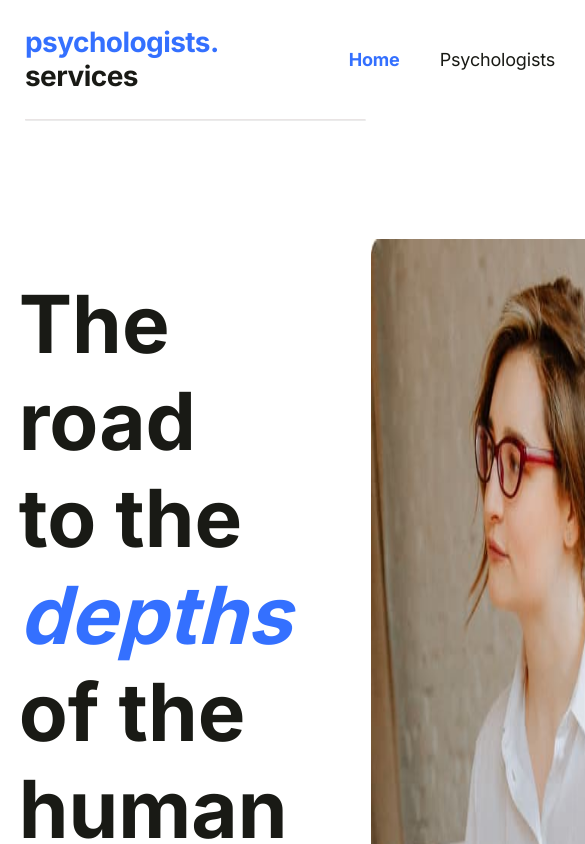
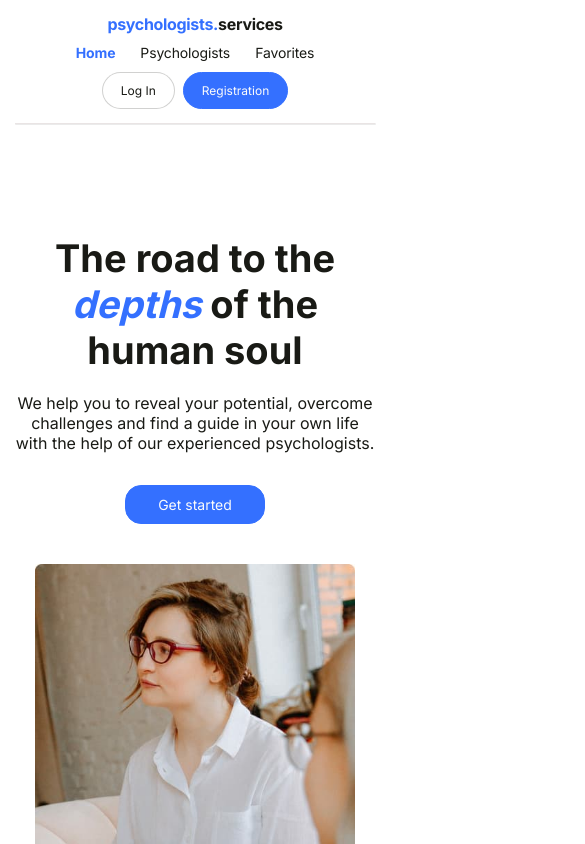
Before and after one commit to HalynaLysun/Services_of_Psychologists, a React (Vite) app: page / in a window 390 px wide. Shown: the top 844 px of the page, 585 px wide, since content can reach past the window. Built offline with nearby package versions, Linux system fonts and the light colour scheme; no server answers.

Commit message:
implement responsive design for mobile and tablet devices
Add responsive layout for Header, Navigation, and Auth sections - Improve Home page responsiveness using flex-wrap and fluid gaps - Optimize Footer and Auth navigation for small screens (375px+)

```diff
--- a/src/components/AuthNav/AuthNav.module.css
+++ b/src/components/AuthNav/AuthNav.module.css
@@ -6,7 +6,10 @@
   line-height: 1.25;
   letter-spacing: -0.01em;
   font-weight: 500;
-  margin-left: auto;
+}
+
+.auth :focus {
+  outline: solid 1px blue;
 }
 
 .login {
@@ -23,3 +26,26 @@
   color: #fbfbfb;
   background-color: #3470ff;
 }
+
+@media screen and (max-width: 760px) {
+  .auth {
+    justify-content: center;
+    font-size: 12px;
+  }
+
+  .login,
+  .reg {
+    padding: 10px 18px;
+  }
+}
+
+@media screen and (max-width: 375px) {
+  .auth {
+    font-size: 8px;
+  }
+
+  .login,
+  .reg {
+    padding: 6px 8px;
+  }
+}
--- a/src/components/Layout/Layout.module.css
+++ b/src/components/Layout/Layout.module.css
@@ -16,6 +16,7 @@
   justify-content: flex-start;
   align-items: center;
   padding: 40px 0;
+  margin-top: 40px;
 }
 
 .loaderWrapper {
@@ -30,35 +31,37 @@
   padding: 20px 0;
   text-align: center;
   border-top: 1px solid #e0e0e0;
+  margin-top: 40px;
+  font-size: 18px;
 }
 
 @media screen and (max-width: 760px) {
   .container {
-    padding: 0 25px;
     gap: 25px;
   }
 
   .main {
-    padding: 30px 0;
+    margin-top: 20px;
   }
 
   .footer {
-    padding: 15px 0;
+    margin-top: 20px;
+    font-size: 14px;
   }
 }
 
-@media screen and (max-width: 320px) {
+@media screen and (max-width: 375px) {
   .container {
     padding: 0 10px;
-    gap: 15px;
+    gap: 10px;
   }
 
   .main {
-    padding: 15px 0;
+    margin-top: 10px;
   }
 
   .footer {
     font-size: 12px;
-    padding: 10px 0;
+    margin-top: 10px;
   }
 }
--- a/src/components/Navigation/Navigation.module.css
+++ b/src/components/Navigation/Navigation.module.css
@@ -1,11 +1,12 @@
 .nav {
   position: relative;
   display: flex;
+  gap: 10px;
+  flex-wrap: wrap;
   align-items: center;
   justify-content: space-between;
   width: 100%;
   padding: 24px 0;
-  margin-bottom: 64px;
 }
 
 .nav ::after {
@@ -21,11 +22,14 @@
 }
 
 .logo {
-  margin-right: 130px;
   font-size: 28px;
   font-weight: bold;
   line-height: 1.2;
   letter-spacing: -0.02em;
+}
+
+.logo :focus {
+  outline: solid 1px blue;
 }
 
 .logoLeft {
@@ -40,8 +44,58 @@
   line-height: 1.25;
   letter-spacing: -0.01em;
 }
+.pages :focus {
+  outline: solid 1px blue;
+}
 
 .activeLink {
   color: #3470ff;
   font-weight: 900;
 }
+
+@media screen and (max-width: 760px) {
+  .nav {
+    gap: 10px;
+    padding: 15px 0;
+    justify-content: center;
+  }
+
+  .nav ::after {
+    height: 0.5px;
+  }
+
+  .logo {
+    margin-right: 0;
+    font-size: 16px;
+  }
+
+  .pages {
+    gap: 25px;
+    font-size: 14px;
+  }
+}
+
+@media screen and (max-width: 375px) {
+  .nav {
+    align-items: flex-start;
+    gap: 10px;
+    padding: 8px 0;
+  }
+
+  .logo {
+    font-size: 10px;
+  }
+
+  .logoRight {
+    display: block;
+  }
+
+  .pages {
+    display: flex;
+    flex-direction: column;
+    justify-content: center;
+    align-items: center;
+    gap: 6px;
+    font-size: 8px;
+  }
+}
--- a/src/index.css
+++ b/src/index.css
@@ -11,6 +11,8 @@ body {
   padding: 0;
   color: #191a15;
   font-family: "Inter", sans-serif;
+  max-width: 100%;
+  overflow-x: hidden;
 }
 
 input,
--- a/src/pages/HomePage/HomePage.module.css
+++ b/src/pages/HomePage/HomePage.module.css
@@ -1,14 +1,20 @@
 .container {
   display: flex;
+  flex-wrap: wrap;
+  justify-content: center;
+  align-items: center;
+  text-align: center;
   gap: 80px;
+  width: 100%;
 }
 
 .wrapper {
+  max-width: 620px;
   gap: 20px;
 }
 
 .title {
-  padding-top: 36px;
+  margin-top: 36px;
   font-size: 80px;
   margin-bottom: 20px;
 }
@@ -16,30 +22,6 @@
 .partTitle {
   color: #3470ff;
   font-style: italic;
-}
-
-.auth {
-  display: flex;
-  list-style: none;
-  gap: 8px;
-  font-size: 16px;
-  line-height: 1.25;
-  letter-spacing: -0.01em;
-  font-weight: 500;
-}
-
-.login {
-  padding: 14px 39px;
-  border: 1px solid #191a1533;
-  border-radius: 30px;
-}
-
-.reg {
-  padding: 14px 39px;
-  border: 1px solid #3470ff;
-  border-radius: 30px;
-  color: #fbfbfb;
-  background-color: #3470ff;
 }
 
 .text {
@@ -62,6 +44,71 @@
 }
 
 .picture {
+  width: 100%;
   max-width: 464px;
-  min-height: 526px;
+  max-height: 526px;
 }
+
+@media screen and (max-width: 760px) {
+  .container {
+    gap: 40px;
+    justify-content: center;
+    text-align: center;
+  }
+
+  .title {
+    margin-top: 26px;
+    font-size: 38px;
+    word-break: break-word;
+  }
+
+  .text {
+    font-size: 16px;
+    margin-bottom: 32px;
+    word-break: break-word;
+  }
+
+  .button {
+    font-size: 14px;
+    padding: 10px 12px;
+    border-radius: 16px;
+    color: #fbfbfb;
+    background-color: #3470ff;
+    min-width: 140px;
+    min-height: 30px;
+  }
+
+  .button :focus {
+    outline: solid 1px blue;
+  }
+
+  .picture {
+    width: 320px;
+    height: auto;
+    max-width: 100%;
+    object-fit: contain;
+  }
+}
+
+@media screen and (max-width: 375px) {
+  .container {
+    gap: 24px;
+  }
+
+  .title {
+    font-size: 18px;
+    margin-top: 10px;
+  }
+
+  .text {
+    font-size: 10px;
+    margin-bottom: 12px;
+  }
+
+  .button {
+    min-width: 120px;
+    font-size: 8px;
+    padding: 8px 0;
+    border-radius: 20px;
+  }
+}
```
